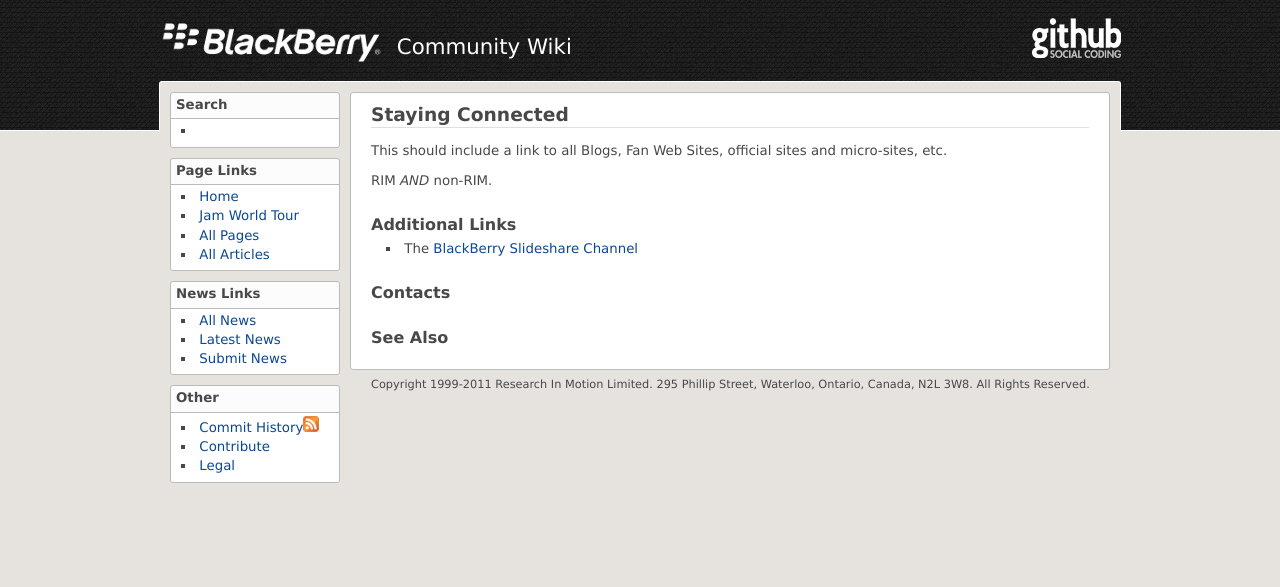
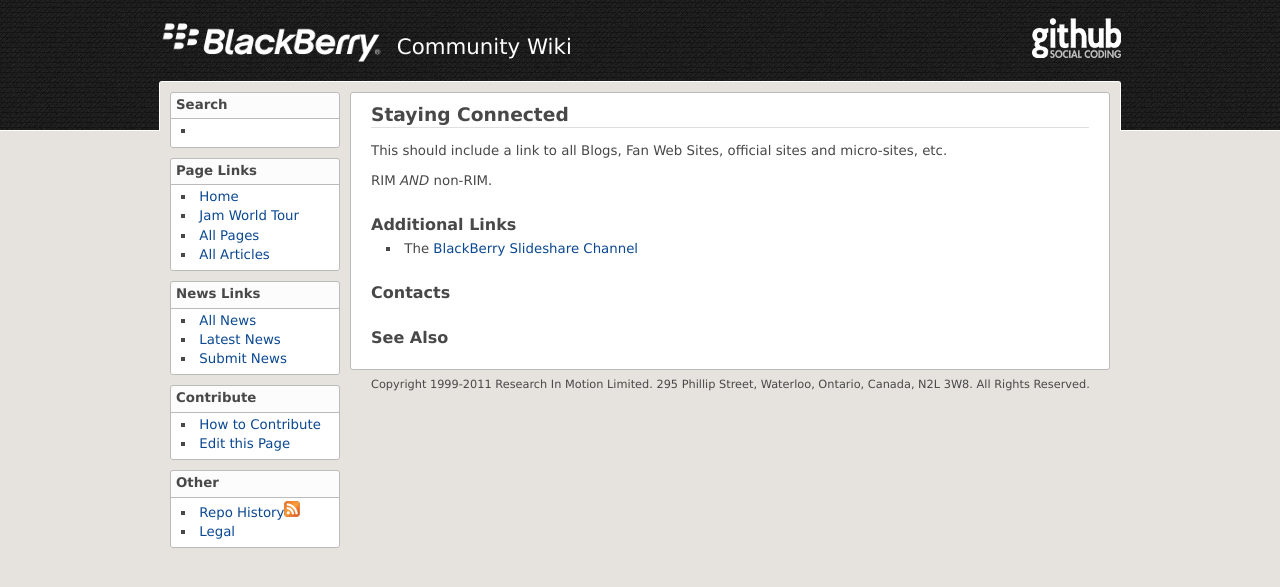
Before and after one commit to blackberry/Community, a Jekyll site: the page built from Staying_Connected.md, in a window 1280 px wide. Shown: the top 587 px of the page. Built offline with Jekyll 4.4.1, drawn with Linux system fonts in a browser that asks for light colours.

Commit message:
Added button to 'edit this file' on stage repo to navigation

```diff
--- a/_config.yml
+++ b/_config.yml
@@ -1,4 +1,5 @@
 baseurl: "/Community"
+stage: "http://github.com/blackberry-community/Community/blob/gh-pages"
 
 # no longer used
 #
--- a/_includes/basic-include.html
+++ b/_includes/basic-include.html
@@ -58,7 +58,9 @@
 
 				  <!-- Center Column / Content -->
 				  <!-- From content provided by page -->
+<!-- remove ccol, unused
 				  {{ ccol }}
+-->
 				  {{ content }}
 
 				  <p id="copyright" style="font-size: 8.5pt; text-align: center;">Copyright 1999-2011 Research In Motion Limited. 295 Phillip Street, Waterloo, Ontario, Canada, N2L 3W8. All Rights Reserved.</p>
--- a/_includes/default-navigation.html
+++ b/_includes/default-navigation.html
@@ -20,10 +20,16 @@
 	<li><a href="{{ base-url }}/news/Submit_News.html">Submit News</a></li>
       </ul>
     </li>
+    <li>Contribute
+      <ul>
+	<li><a href="{{ base-url }}/other/Contribute.html">How to Contribute</a></li>
+	<li><a href="{{ site.stage }}/{{ page.url | replace:'.html','.md' }}" target="_blank">Edit this Page</a></li>
+	</ul>
+    </li>
     <li>Other
       <ul>
-	<li><a href="https://github.com/blackberry/Community/commits/gh-pages.atom">Commit History<img src="/Community/images/16px-Feed-icon.png"/></a></li> <!-- Pretty raw! -->
-	<li><a href="{{ base-url }}/other/Contribute.html">Contribute</a></li>
+	<!-- pretty raw but useful -->
+	<li><a href="https://github.com/blackberry/Community/commits/gh-pages.atom">Repo History<img src="/Community/images/16px-Feed-icon.png"/></a></li>
 	<li><a href="{{ base-url }}/other/Legal.html">Legal</a></li>
       </ul>
     </li>
```
